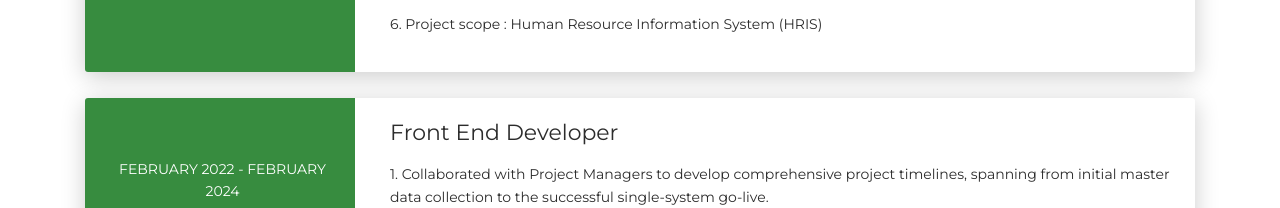
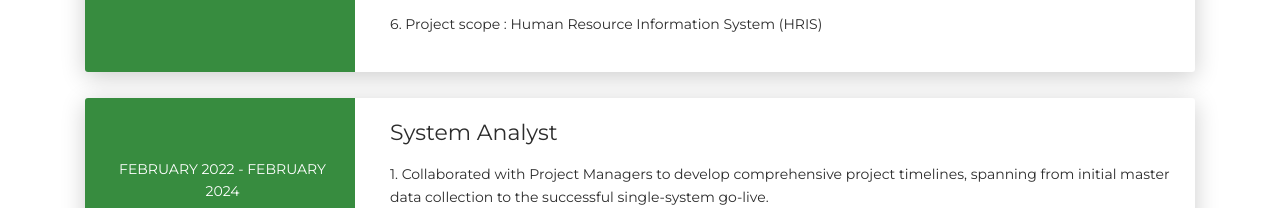
Before and after one commit to fatchur8r/fatchur8r.github.io, a plain HTML site: page index.html in a window 1280 px wide. Shown: the part 3289-3497 px from the top of the page. Drawn offline with Linux system fonts and the light colour scheme.

Commit message:
Update index.html
lupa ganti role

```diff
--- a/index.html
+++ b/index.html
@@ -429,7 +429,7 @@
         </div>
         <div class="col-md-9" data-aos="fade-left" data-aos-offset="50" data-aos-duration="500">
           <div class="card-body">
-            <div class="h5">Front End Developer</div>
+            <div class="h5">System Analyst</div>
             <p>1. Collaborated with Project Managers to develop comprehensive project timelines, spanning from initial master data collection to the successful single-system go-live. </p>
             <p>2. Facilitated end-user training sessions for all system modules, ensuring user proficiency and adherence to the implementation schedule. </p>
             <p>3. Managed development teams to prioritize and resolve user requests and customizations, ensuring timely delivery according to the project roadmap. </p>
```
